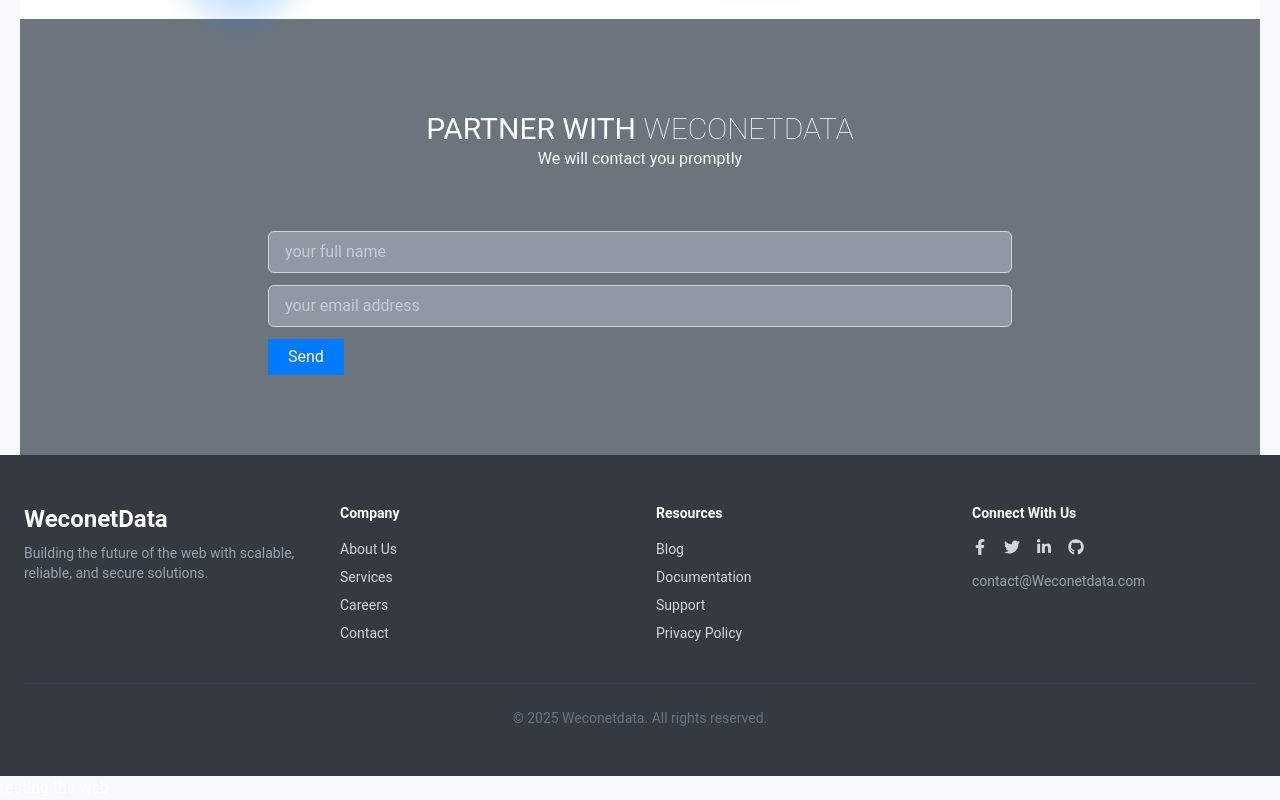
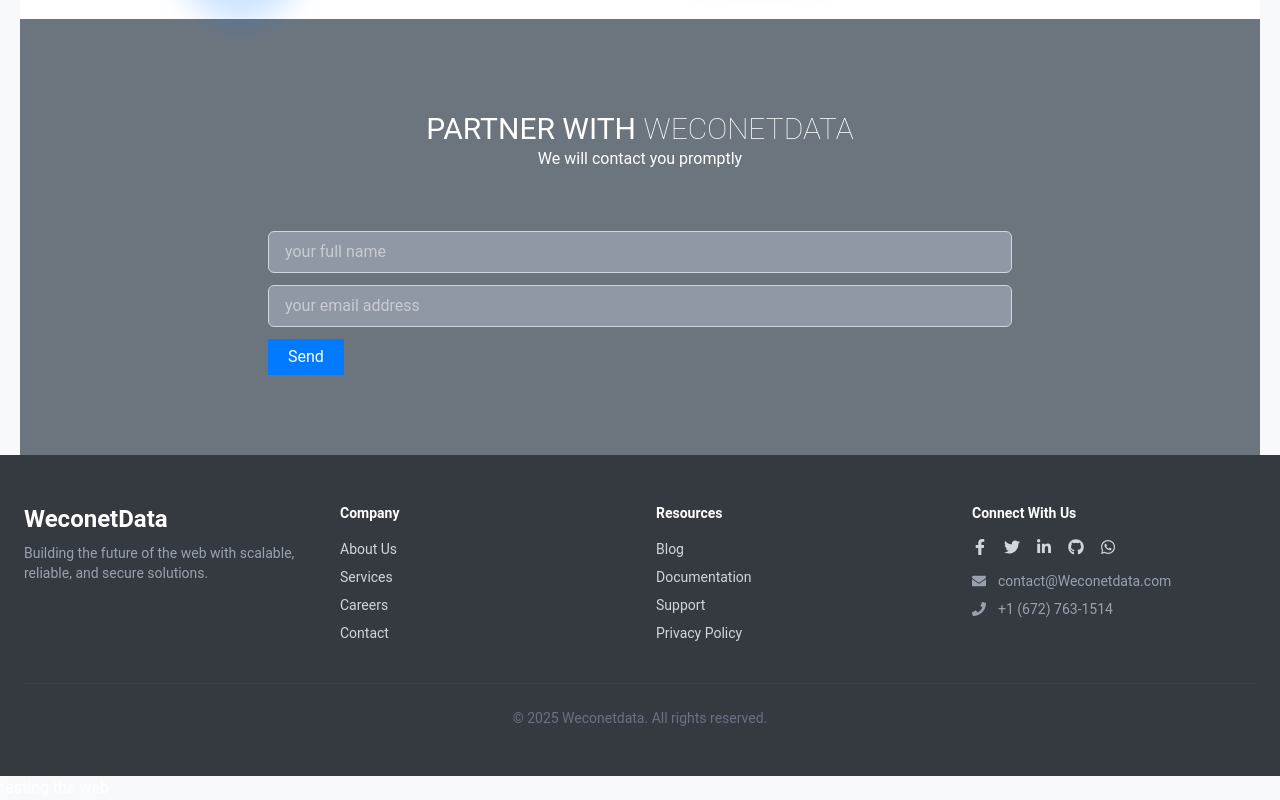
Before and after one commit to Hart-wiz/weconetdata, a React (Vite) app: page / in a window 1280 px wide. Shown: the part 2281-3081 px from the top of the page. Built offline with nearby package versions, Linux system fonts and the light colour scheme.

Commit message:
added link to whatsapp on get started button

```diff
--- a/src/components/Footer.tsx
+++ b/src/components/Footer.tsx
@@ -1,6 +1,14 @@
 import React from "react";
 import { Link } from "react-router-dom";
-import { FaFacebookF, FaTwitter, FaLinkedinIn, FaGithub } from "react-icons/fa";
+import {
+  FaFacebookF,
+  FaTwitter,
+  FaLinkedinIn,
+  FaGithub,
+  FaPhone,
+  FaWhatsapp,
+  FaEnvelope,
+} from "react-icons/fa";
 
 export default function Footer() {
   return (
@@ -88,9 +96,15 @@ export default function Footer() {
               <a href="#" className="hover:text-white">
                 <FaGithub />
               </a>
+              <a href="#" className="hover:text-white">
+                <FaWhatsapp />
+              </a>
             </div>
-            <p className="mt-4 text-sm text-gray-400">
-              contact@Weconetdata.com
+            <p className=" flex items-center gap-3 mt-4 text-sm text-gray-400">
+              <FaEnvelope /> contact@Weconetdata.com
+            </p>
+            <p className="flex items-center gap-3 mt-2 text-sm text-gray-400">
+              <FaPhone /> +1 (672) 763-1514
             </p>
           </div>
         </div>
--- a/src/components/Hero.tsx
+++ b/src/components/Hero.tsx
@@ -24,7 +24,8 @@ const Hero = () => {
         </i>
         <div className="flex gap-6 mt-8 justify-center">
           <a
-            href="#contact"
+            href="https://wa.me/+16727631514?text=Hello%20WeconetData%20Technologies,%20I%20would%20like%20to%20inquire%20about%20your%20services."
+            target="_blank"
             className="bg-primary hover:bg-blue-700 text-white font-bold py-3 px-8 rounded-full shadow-lg transition-all duration-300 text-lg"
           >
             Get Started
```
